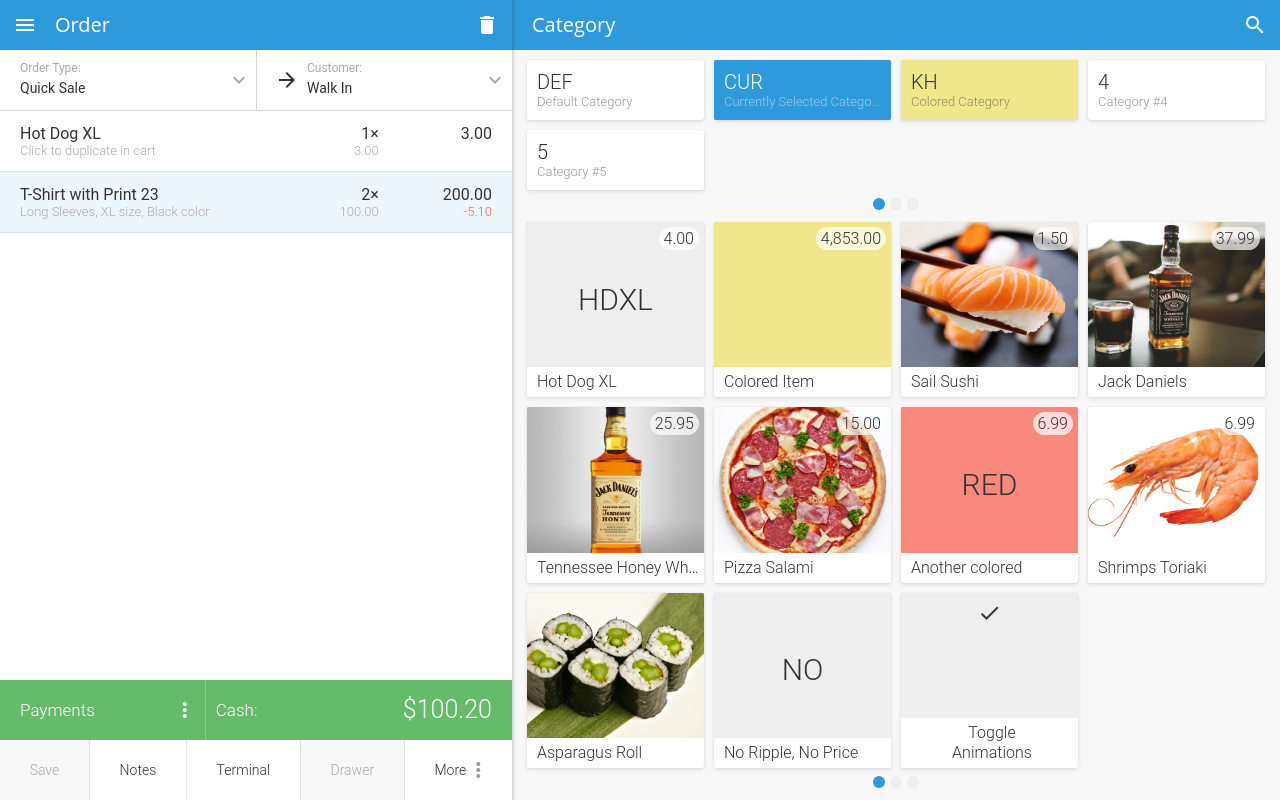
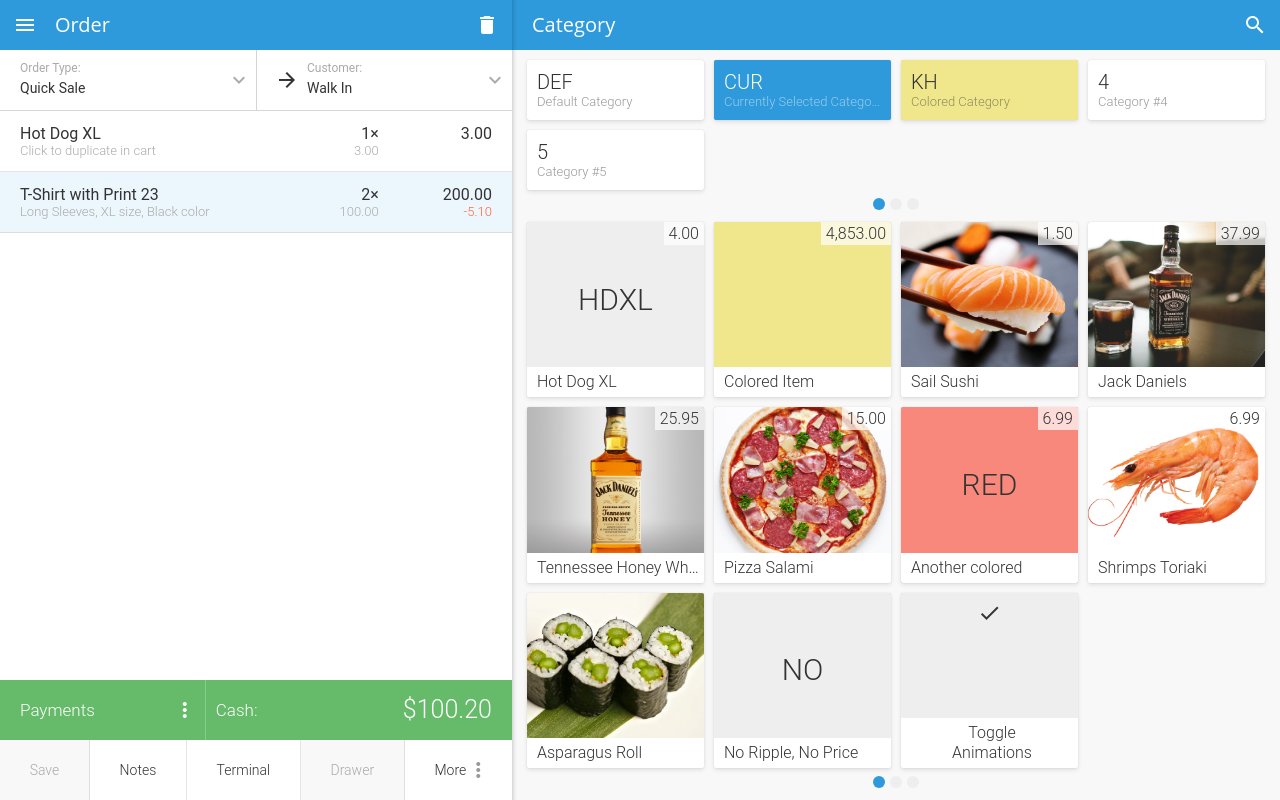
Before and after one commit to venya/b2b, a plain HTML site: page pos.html in a window 1280 px wide. Drawn offline with Linux system fonts and the light colour scheme; files whose address does not match are found by name.

Commit message:
Pricing redesigned on .products__item cards

```diff
--- a/sass/_pos-catalog-cards.scss
+++ b/sass/_pos-catalog-cards.scss
@@ -134,10 +134,10 @@
 		&-price {
 			font-size: $pos-products-price-font;
 			position: absolute;
-			top: $base-small-spacing;
-			right: $base-small-spacing;
+			top: 0; //$base-small-spacing;
+			right: 0; //$base-small-spacing;
 			padding: 2px $base-small-spacing;
-			border-radius: 20px;
+			// border-radius: 20px;
 			text-align: right;
 			@include text-overflow;
 			background: rgba($color-white, .7);
```
Also changed, not shown: static/css/pos.css.
